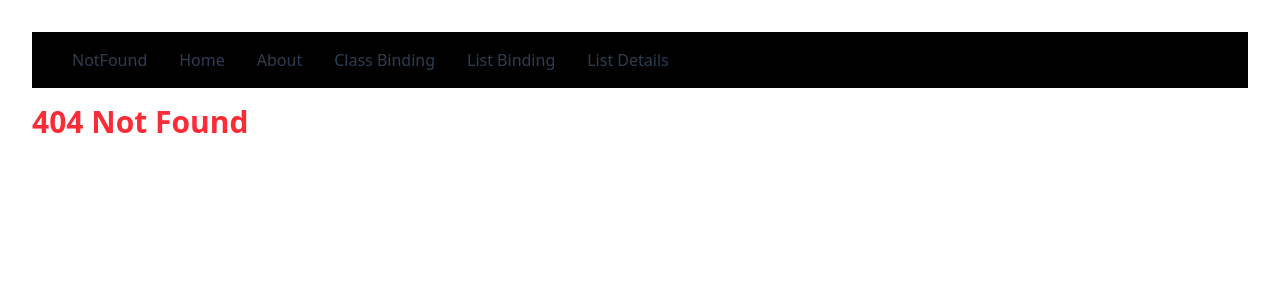
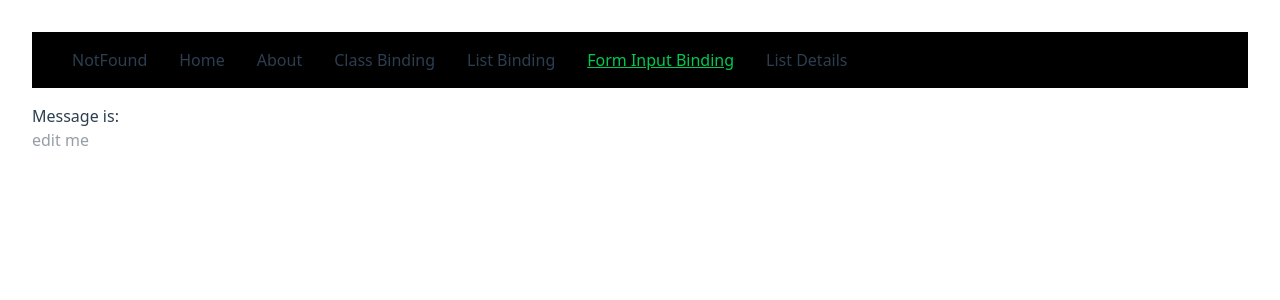
Before and after one commit to friyad/InterVue, a Vue app: page /form-input-binding in a window 1280 px wide. Before the commit this address had no page. Shown: the top 300 px of the page. Built offline with nearby package versions, Linux system fonts and the light colour scheme; the HTML template or start-up script is replaced by a standard one.

Commit message:
feat: add Form Input Binding page with two-way data binding

```diff
--- a/src/router/index.ts
+++ b/src/router/index.ts
@@ -4,6 +4,7 @@ import ClassBinding from '@/views/ClassBinding.vue'
 import ListBinding from '@/views/ListBinding.vue'
 import ListDetails from '@/views/ListDetails.vue'
 import NotFound from '@/views/NotFound.vue'
+import FormBindingView from '@/views/FormBindingView.vue'
 
 const router = createRouter({
   history: createWebHistory(import.meta.env.BASE_URL),
@@ -30,6 +31,11 @@ const router = createRouter({
       component: ListBinding,
     },
     {
+      path: '/form-input-binding',
+      name: 'Form Input Binding',
+      component: FormBindingView,
+    },
+    {
       path: '/list-binding/:id',
       name: 'List Details',
       component: ListDetails,
--- /dev/null
+++ b/src/views/FormBindingView.vue
@@ -0,0 +1,12 @@
+<script setup>
+import { ref } from 'vue'
+
+const message = ref()
+</script>
+
+<template>
+  <main>
+    <p>Message is: {{ message }}</p>
+    <input v-model="message" placeholder="edit me" />
+  </main>
+</template>
```
